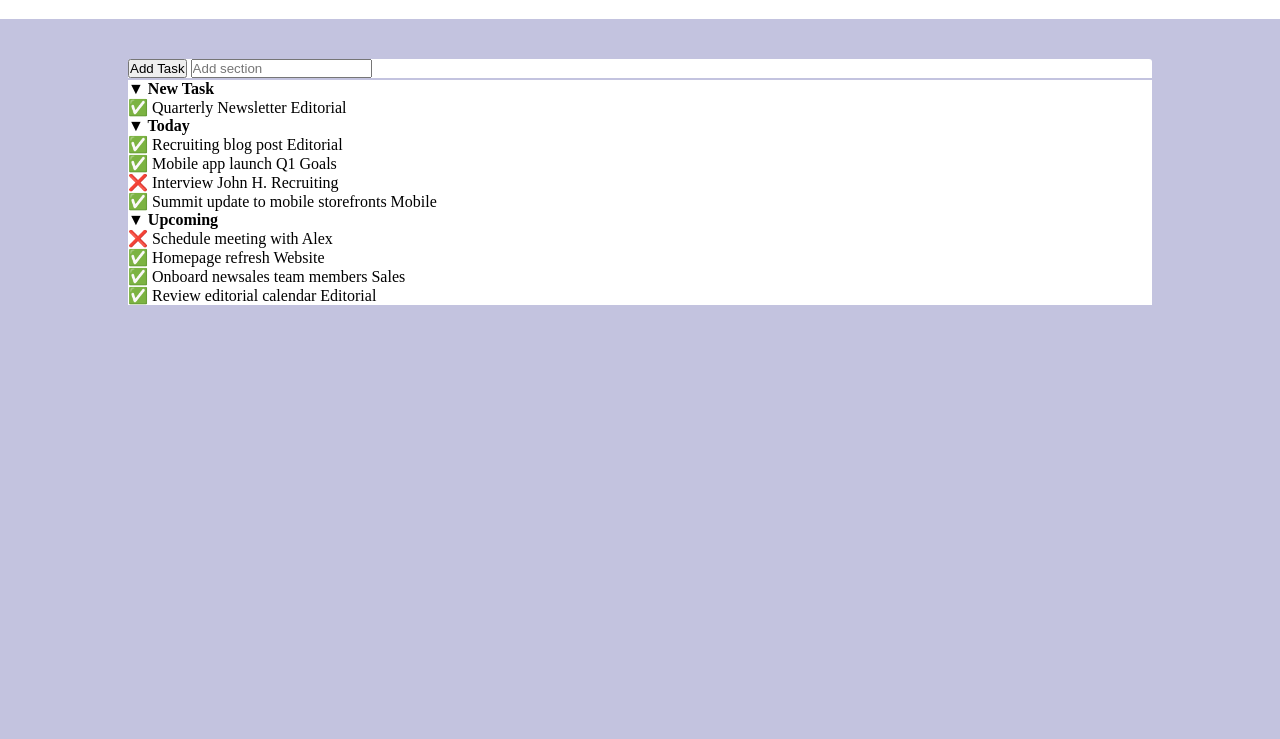
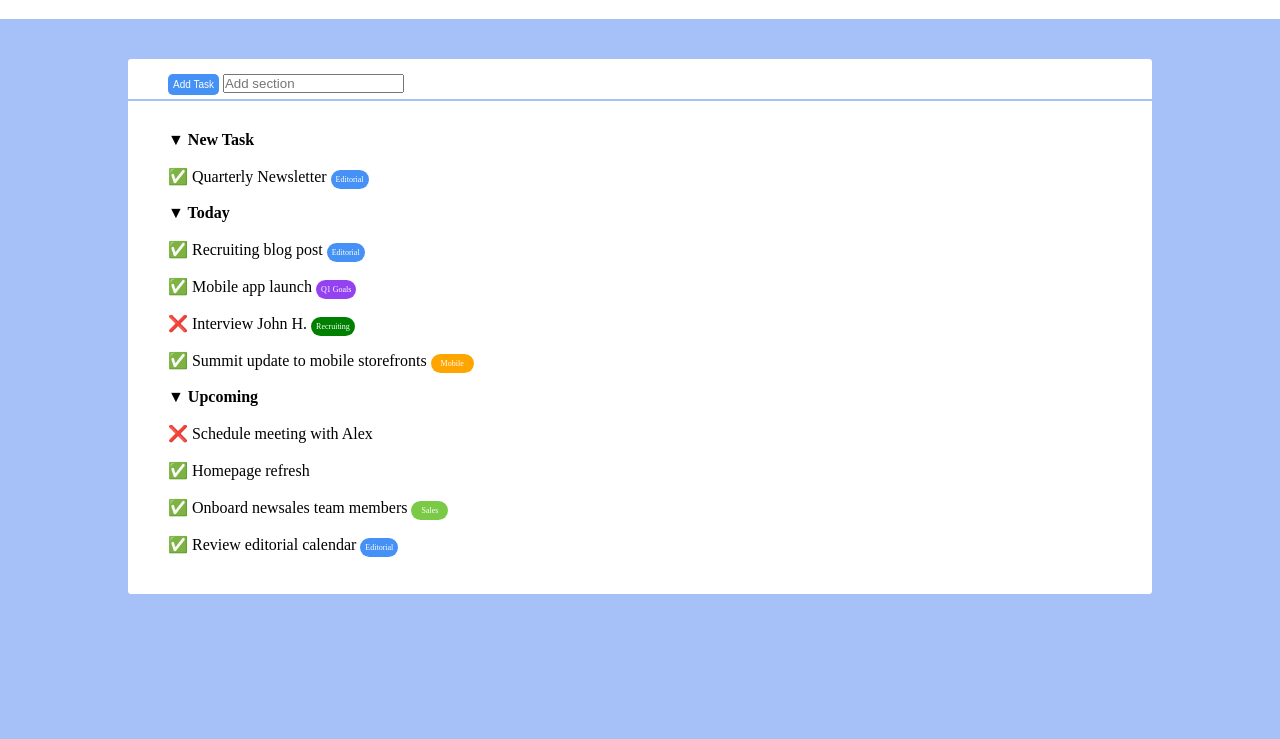
Before and after one commit to SorayaBoolean/html-css-toboolist, a plain HTML site: page index.html in a window 1280 px wide. Shown: the part 61-800 px from the top of the page. Drawn offline with Linux system fonts and the light colour scheme.

Commit message:
consegna completata pagina riprodotta

```diff
--- a/css/style.css
+++ b/css/style.css
@@ -4,9 +4,6 @@
     box-sizing: border-box;
 }
 
-.master {
-
-}
 
 header{
     margin: 0;
@@ -19,14 +16,17 @@ header{
     color: #000000;
     font-size: 30px;
     text-align: center;
-    font-family: 'Righteous', cursive;
+    font-family: Impact, Haettenschweiler, 'Arial Narrow Bold', sans-serif;
 }
 
 body {
-    background-color: rgb(195, 195, 223);
+    background-color: rgb(165, 193, 247);
 }
 nav {
     background-color: #ffff;
+    height: 40px;
+    padding-top: 15px ;
+    padding-left: 40px;
 }
 
 .master {
@@ -50,6 +50,68 @@ nav {
     width: 80%;
     margin: auto;
     margin-top: 2px;
+    border-bottom-left-radius: 3px;
+    border-bottom-right-radius: 3px;
+    padding-top: 30px;
+    padding-left: 40px;
+    padding-bottom: 40px;
+}
 
+ .description {
+     color: #ffff;
+     border-radius: 10px;
+     font-size: 8px;
+     padding-top: 5px;
+     padding-right: 5px;
+     padding-bottom: 5px;
+     padding-left: 5px;
+ }
 
-}
+ .blue {
+     background-color: rgb(69, 145, 245);
+
+ }
+
+ .purple {
+     background-color: rgb(148, 66, 241);
+ }
+
+ .green{
+     background-color: green;
+ }
+
+ .orange {
+     background-color: orange;
+     padding-right: 10px;
+     padding-left: 10px;
+ }
+
+ .pink { *ho dovuto riscriverlo perche non leggeva la regola di description
+     background-color: rgb(235, 80, 175);
+     color: #ffff;
+     border-radius: 10px;
+     font-size: 8px;
+     padding-top: 5px;
+     padding-right: 10px;
+     padding-bottom: 5px;
+     padding-left: 10px;
+ }
+
+ .lightgreen {
+     background-color: rgb(123, 202, 71);
+     padding-right: 10px;
+     padding-left: 10px;
+ }
+
+ button {
+    background-color: rgb(69, 145, 245);
+    border-radius: 5px;
+    color: #ffff;
+    padding-top: 5px;
+     padding-right: 5px;
+     padding-bottom: 5px;
+     padding-left: 5px;
+     border: 0px;
+     font-size: 10px;
+
+ }
--- a/index.html
+++ b/index.html
@@ -25,43 +25,52 @@
             <div class="items">
 
                 <div class="arrow">▼ New Task</div>
+                <br>
                 <span> &#9989 Quarterly Newsletter</span>
-                <span>Editorial</span>
-
+                <span class="description blue">Editorial</span>
+                <br>
+                <br>
                 <div class="arrow">▼ Today</div>
-
-                <div class="container1">
+                <div class="container">
+                <br>
                 <span>&#9989 Recruiting blog post</span>
-                <span>Editorial</span>
+                <span class="description blue">Editorial</span>
                 </div>
-                <div class="container2">
+                <br>
+                <div class="container">
                 <span>&#9989 Mobile app launch</span>
-                <span>Q1 Goals</span>
+                <span class="description purple">Q1 Goals</span>
                 </div>
-                <div class="container3">
+                <br>
+                <div class="container">
                 <span>&#10060 Interview John H.</span>
-                <span>Recruiting</span>
+                <span class="description green">Recruiting</span>
                 </div>
-                <div class="container4">
+                <br>
+                <div class="container">
                 <span>&#9989 Summit update to mobile storefronts</span>
-                <span>Mobile</span>
+                <span class="description orange">Mobile</span>
                 </div>
-
+                <br>
                 <div class="arrow"> ▼ Upcoming</div>
-                <div class="container5">
+                <br>
+                <div class="container">
                 <span>&#10060 Schedule meeting with Alex</span>
                 </div>
-                <div class="container6">
+                <br>
+                <div class="container">
                 <span>&#9989 Homepage refresh</span>
-                 <span>Website</span>
+                 <span class="descriprion pink">Website</span>
                 </div>
+                <br>
                 <div>
                 <span>&#9989 Onboard newsales team members</span>
-                <span>Sales</span>
+                <span class="description lightgreen">Sales</span>
                 </div>
+                <br>
                 <div>
                 <span>&#9989 Review editorial calendar</span>
-                <span>Editorial</span>
+                <span class="description blue">Editorial</span>
             </div>
 
         </div>
```
